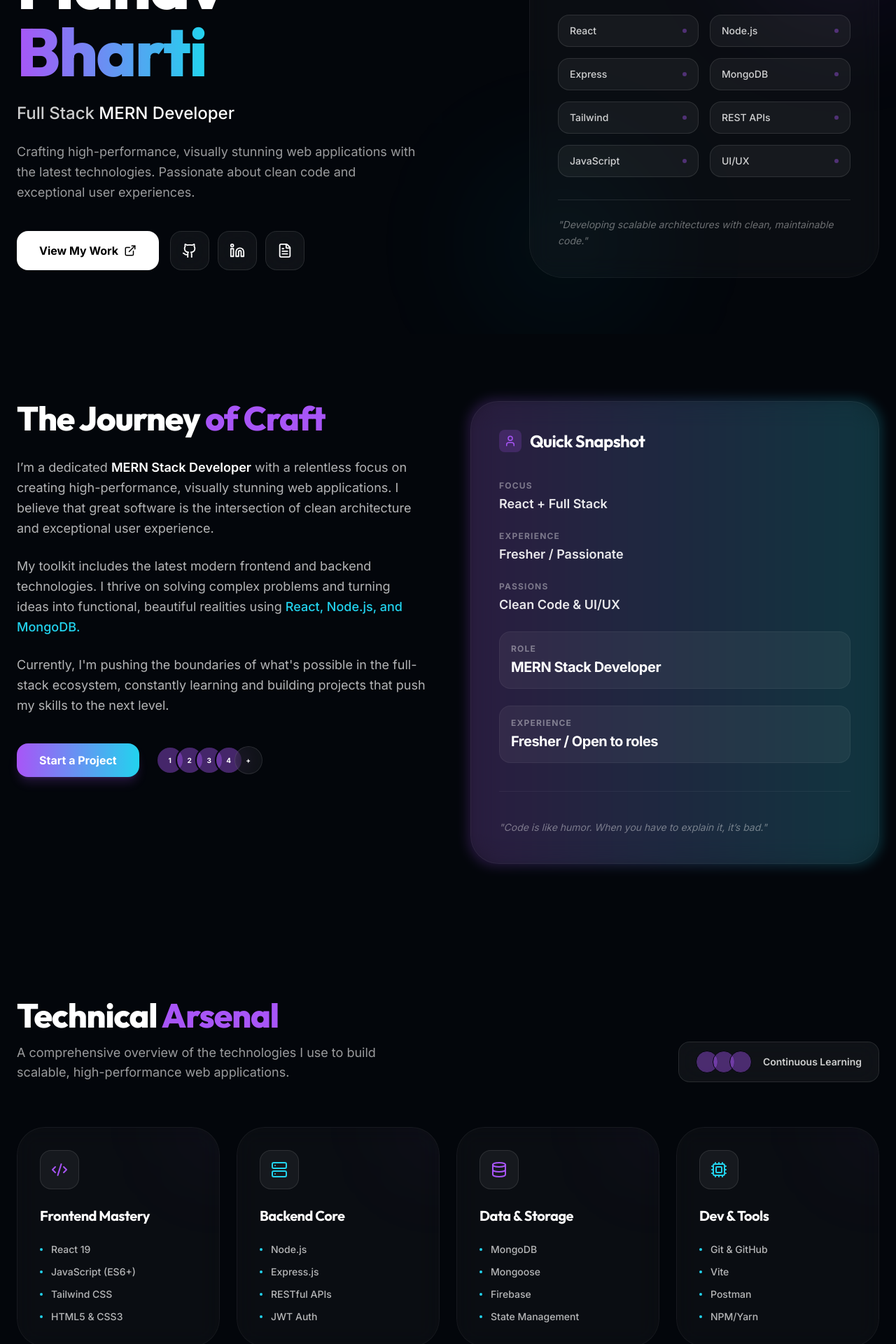
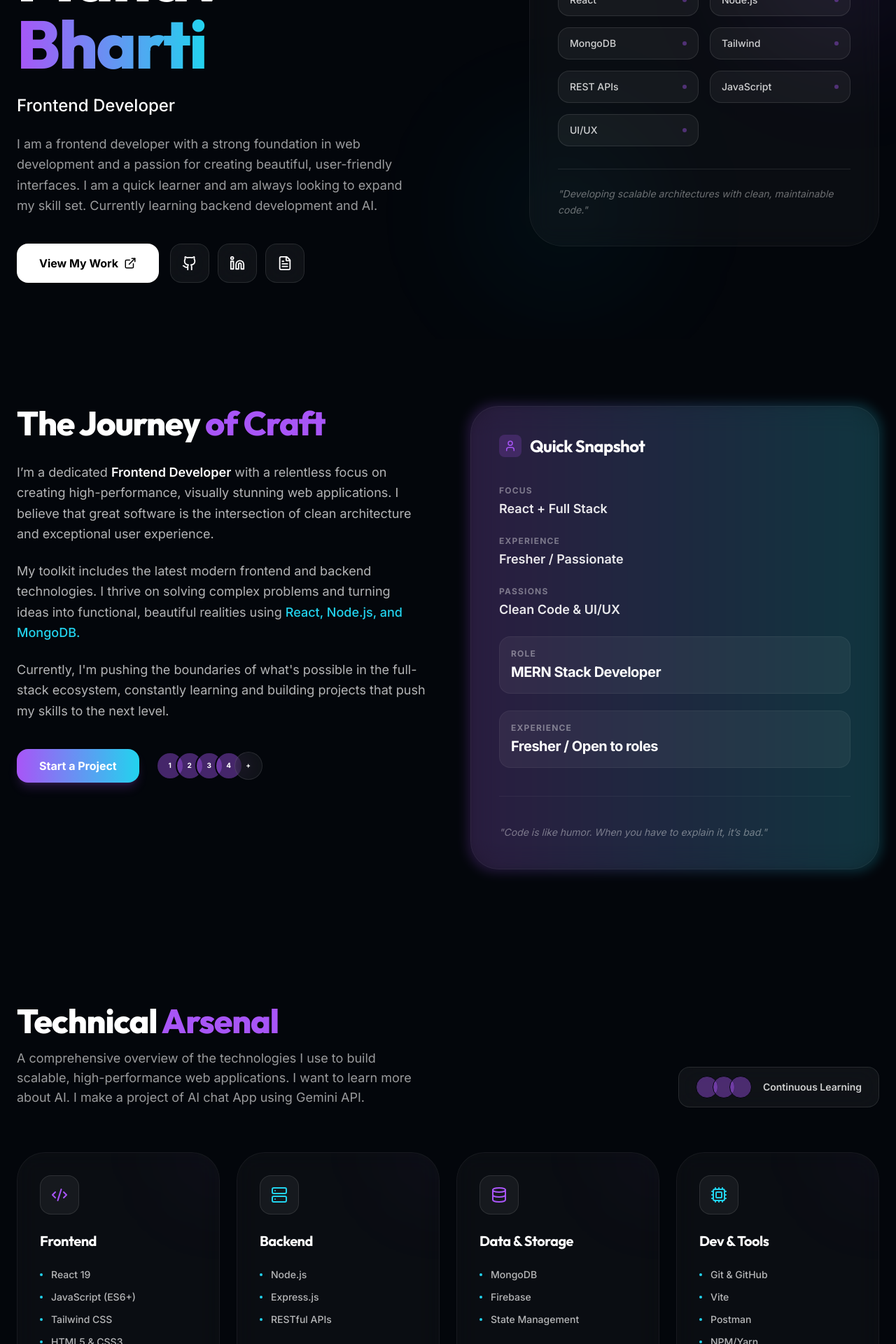
Before and after one commit to manavv09/portfolio, a React (Vite) app: page / in a window 1280 px wide. Shown: the part 360-2280 px from the top of the page at 70% size. Built offline with nearby package versions, Linux system fonts and the light colour scheme.

Commit message:
feat: add Skills, About, and Hero components to portfolio homepage

```diff
--- a/src/components/About.jsx
+++ b/src/components/About.jsx
@@ -24,7 +24,7 @@ export default function About() {
 
           <div className="space-y-6 text-white/70 text-lg leading-relaxed">
             <p>
-              I’m a dedicated <span className="text-white font-semibold">MERN Stack Developer</span> with a relentless focus on creating high-performance, visually stunning web applications. I believe that great software is the intersection of clean architecture and exceptional user experience.
+              I’m a dedicated <span className="text-white font-semibold">Frontend Developer</span> with a relentless focus on creating high-performance, visually stunning web applications. I believe that great software is the intersection of clean architecture and exceptional user experience.
             </p>
 
             <p>
--- a/src/components/Hero.jsx
+++ b/src/components/Hero.jsx
@@ -19,7 +19,7 @@ export default function Hero() {
   };
 
   const skills = [
-    "React", "Node.js", "Express", "MongoDB",
+    "React", "Node.js", "MongoDB",
     "Tailwind", "REST APIs", "JavaScript", "UI/UX",
   ];
 
@@ -55,11 +55,13 @@ export default function Hero() {
           </motion.h1>
 
           <motion.p variants={itemVariants} className="text-xl md:text-2xl text-white/80 font-medium mb-6">
-            Full Stack <span className="text-white">MERN Developer</span>
+            <span className="text-white">Frontend Developer</span>
           </motion.p>
 
           <motion.p variants={itemVariants} className="text-white/60 leading-relaxed text-lg max-w-xl mb-10">
-            Crafting high-performance, visually stunning web applications with the latest technologies. Passionate about clean code and exceptional user experiences.
+            {/* Crafting high-performance, visually stunning web applications with the latest technologies. Passionate about clean code and exceptional user experiences. */}
+            I am a frontend developer with a strong foundation in web development and a passion for creating beautiful, user-friendly interfaces. I am a quick learner and am always looking to expand my skill set.
+            Currently learning backend development and AI.
           </motion.p>
 
           <motion.div variants={itemVariants} className="flex flex-wrap gap-4">
@@ -113,7 +115,6 @@ export default function Hero() {
 
             <p className="text-sm font-bold text-accent-secondary uppercase tracking-widest mb-6">Expertise</p>
             <h3 className="text-3xl font-bold mb-8">
-              MERN Stack <br /> Mastery
             </h3>
 
             <div className="grid grid-cols-2 gap-4 mb-8">
--- a/src/components/Skills.jsx
+++ b/src/components/Skills.jsx
@@ -10,19 +10,19 @@ import {
 
 const skillCategories = [
   {
-    title: "Frontend Mastery",
+    title: "Frontend",
     icon: <Code2 className="text-accent-primary" />,
     skills: ["React 19", "JavaScript (ES6+)", "Tailwind CSS", "HTML5 & CSS3"],
   },
   {
-    title: "Backend Core",
+    title: "Backend",
     icon: <Server className="text-accent-secondary" />,
-    skills: ["Node.js", "Express.js", "RESTful APIs", "JWT Auth"],
+    skills: ["Node.js", "Express.js", "RESTful APIs"],
   },
   {
     title: "Data & Storage",
     icon: <Database className="text-accent-primary" />,
-    skills: ["MongoDB", "Mongoose", "Firebase", "State Management"],
+    skills: ["MongoDB", "Firebase", "State Management"],
   },
   {
     title: "Dev & Tools",
@@ -60,6 +60,7 @@ export default function Skills() {
           </h2>
           <p className="mt-4 text-white/60 max-w-xl text-lg">
             A comprehensive overview of the technologies I use to build scalable, high-performance web applications.
+            I want to learn more about AI. I make a project of AI chat App using Gemini API.
           </p>
         </motion.div>
 
```
